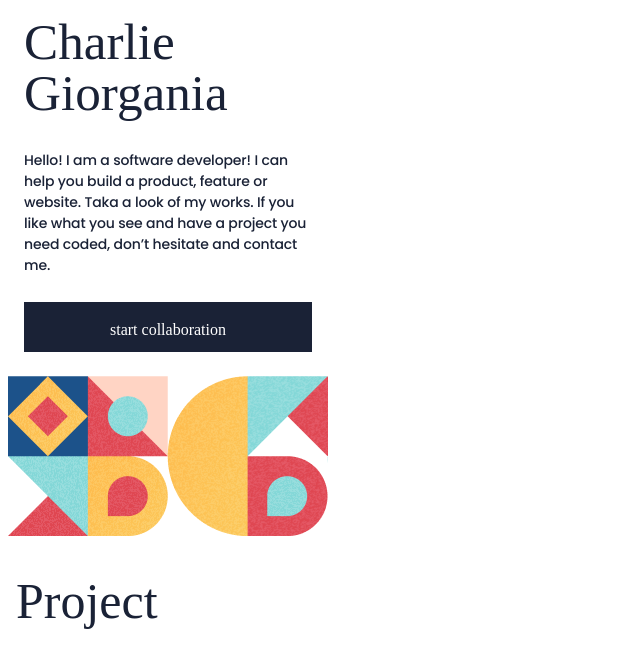
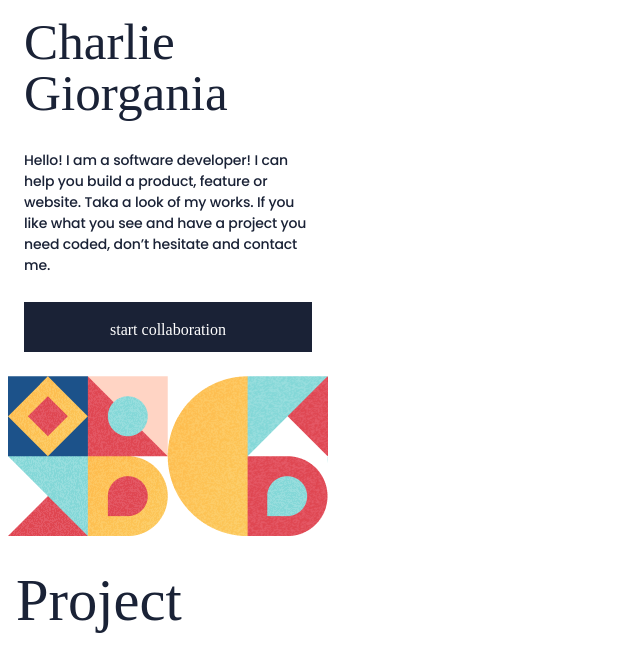
Before and after one commit to hellohimesh/project-portfolio, a website: page index.html in a window 1280 px wide. Shown: the part 96-768 px from the top of the page, without its empty margins (0-640 px from the left). Drawn offline with Linux system fonts and the light colour scheme; a web font is replaced by a local one.

Commit message:
added heading h3 in project section

```diff
--- a/index.html
+++ b/index.html
@@ -47,8 +47,10 @@
 
     <section class="project_container">
         <div class="project_title_holder">
-            Project
+           <h3 id="project-heading">Project</h3>
         </div>
+
+
     </section>
 
 
--- a/style1.css
+++ b/style1.css
@@ -130,6 +130,11 @@
   color: #1a2236;
 }
 
+#project-heading {
+  margin-top: 0;
+  font-weight: 100;
+}
+
 .Rectangle_image {
   position: absolute;
   width: 320px;
```
